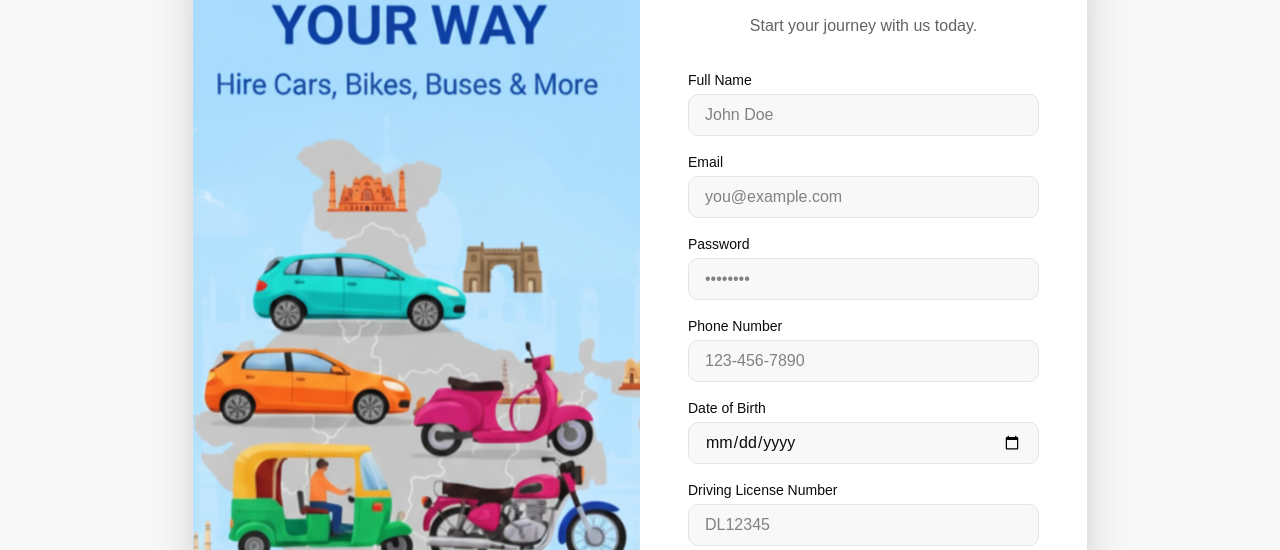
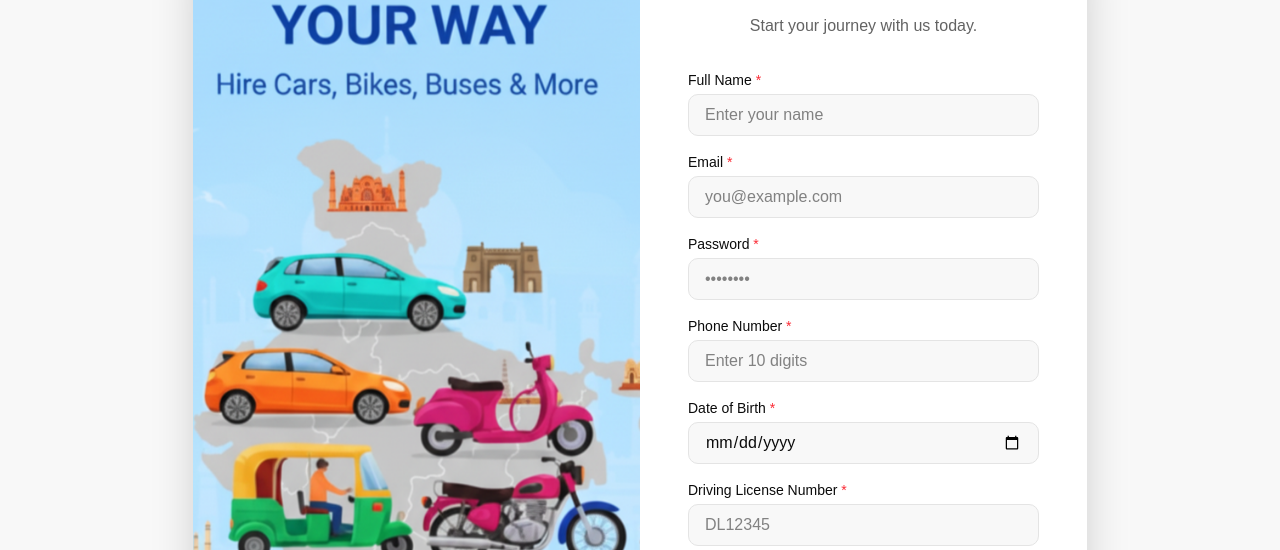
Before and after one commit to anshukushwaha07/vehicle-rent, a React (Vite) app in the folder Frontend/: page /signup in a window 1280 px wide. Shown: the part 175-725 px from the top of the page. Built offline with nearby package versions, Linux system fonts and the light colour scheme; no server answers.

Commit message:
Fixed SignupPage password validation and updated assets

```diff
--- a/Frontend/src/pages/SignupPage.tsx
+++ b/Frontend/src/pages/SignupPage.tsx
@@ -6,8 +6,7 @@ import { Footer } from '../components/layout/Footer';
 import type { SignUpData } from '../types';
 import signupImage from '../assets/vehical_img/Signup.png';
 
-
-const SocialButton = ({ icon, text, provider }: { icon: string, text: string, provider: string }) => (
+const SocialButton = ({ icon, text, provider }: { icon: string; text: string; provider: string }) => (
   <button className="w-full flex items-center justify-center gap-2 py-2.5 border rounded-lg hover:bg-accent transition-colors">
     <img src={icon} alt={`${provider} logo`} className="w-5 h-5" />
     <span className="text-sm font-medium text-muted-foreground">{text}</span>
@@ -23,25 +22,89 @@ export default function SignupPage() {
     dateOfBirth: '',
     drivingLicenseNumber: '',
   });
+
+  const [errors, setErrors] = useState<{ [key: string]: string }>({});
   const [loading, setLoading] = useState(false);
   const { signup } = useAuth();
   const navigate = useNavigate();
 
-    const handleChange = (e: React.ChangeEvent<HTMLInputElement>) => {
-        setFormData({
-            ...formData,
-            [e.target.id]: e.target.value,
-        });
+  // ✅ Updated password regex
+  const passwordRegex = /^(?=.*[a-z])(?=.*[A-Z])(?=.*\d)(?=.*[!@#$%^&*()_+\-=[\]{};':"\\|,.<>/?]).{8,}$/;
+
+  // ✅ Validation function
+  const validateField = (id: string, value: string) => {
+    let error = '';
+
+    switch (id) {
+      case 'name':
+        if (!/^[a-zA-Z\s]{3,30}$/.test(value)) error = 'Name must be 3–30 letters only.';
+        break;
+
+      case 'email':
+        if (!/^[^\s@]+@[^\s@]+\.[^\s@]+$/.test(value)) error = 'Enter a valid email.';
+        break;
+
+      case 'password':
+        const pwd = value.trim();
+        if (!pwd) error = 'Password is required.';
+        else if (!passwordRegex.test(pwd))
+          error = 'Password must be 8+ chars with uppercase, lowercase, number & symbol.';
+        break;
+
+      case 'phoneNumber':
+        if (!/^[0-9]{10}$/.test(value)) error = 'Phone must be 10 digits.';
+        break;
+
+      case 'dateOfBirth': {
+        if (!value) {
+          error = 'Date of birth is required.';
+          break;
+        }
+        const dob = new Date(value);
+        const today = new Date();
+        const age = today.getFullYear() - dob.getFullYear();
+        if (dob > today) error = 'DOB cannot be in the future.';
+        else if (age < 18) error = 'Must be at least 18 years old.';
+        break;
+      }
+
+      case 'drivingLicenseNumber':
+        if (!/^[A-Z0-9]{6,15}$/.test(value)) error = 'License must be 6–15 alphanumeric chars.';
+        break;
+
+      default:
+        break;
+    }
+
+    setErrors((prev) => ({ ...prev, [id]: error }));
+    return error === '';
   };
 
+  // ✅ Handle input change
+  const handleChange = (e: React.ChangeEvent<HTMLInputElement>) => {
+    const { id, value } = e.target;
+    setFormData({ ...formData, [id]: value });
+    validateField(id, value); // real-time validation
+  };
+
+  // ✅ Handle form submit
   const handleSubmit = async (e: React.FormEvent) => {
     e.preventDefault();
+    let isValid = true;
+
+    Object.entries(formData).forEach(([key, value]) => {
+      const valid = validateField(key, value);
+      if (!valid) isValid = false;
+    });
+
+    if (!isValid) return;
+
     setLoading(true);
     try {
       await signup(formData);
       navigate('/');
     } catch (error) {
-            console.error("Signup failed:", error);
+      console.error('Signup failed:', error);
     } finally {
       setLoading(false);
     }
@@ -55,6 +118,7 @@ export default function SignupPage() {
           <div className="hidden md:block">
             <img src={signupImage} alt="Signup illustration" className="w-full h-full object-cover" />
           </div>
+
           <div className="p-8 sm:p-12 bg-card text-card-foreground">
             <div className="text-center mb-8">
               <h1 className="text-3xl font-bold tracking-tight">Create an Account</h1>
@@ -62,36 +126,119 @@ export default function SignupPage() {
             </div>
 
             <form className="space-y-4" onSubmit={handleSubmit}>
-                            {/* Form inputs... */}
+              {/* Full Name */}
               <div>
-                                <label htmlFor="name" className="block text-sm font-medium mb-1">Full Name</label>
-                                <input type="text" id="name" placeholder="John Doe" onChange={handleChange} value={formData.name} required className="w-full px-4 py-2 border rounded-lg bg-background" />
+                <label htmlFor="name" className="block text-sm font-medium mb-1">
+                  Full Name <span className="text-red-500">*</span>
+                </label>
+                <input
+                  type="text"
+                  id="name"
+                  placeholder="Enter your name"
+                  onChange={handleChange}
+                  value={formData.name}
+                  required
+                  className="w-full px-4 py-2 border rounded-lg bg-background"
+                />
+                {errors.name && <p className="text-red-500 text-xs mt-1">{errors.name}</p>}
               </div>
+
+              {/* Email */}
               <div>
-                                <label htmlFor="email" className="block text-sm font-medium mb-1">Email</label>
-                                <input type="email" id="email" placeholder="you@example.com" onChange={handleChange} value={formData.email} required className="w-full px-4 py-2 border rounded-lg bg-background" />
+                <label htmlFor="email" className="block text-sm font-medium mb-1">
+                  Email <span className="text-red-500">*</span>
+                </label>
+                <input
+                  type="email"
+                  id="email"
+                  placeholder="you@example.com"
+                  onChange={handleChange}
+                  value={formData.email}
+                  required
+                  className="w-full px-4 py-2 border rounded-lg bg-background"
+                />
+                {errors.email && <p className="text-red-500 text-xs mt-1">{errors.email}</p>}
               </div>
+
+              {/* Password */}
               <div>
-                                <label htmlFor="password" className="block text-sm font-medium mb-1">Password</label>
-                                <input type="password" id="password" placeholder="••••••••" onChange={handleChange} value={formData.password} required minLength={8} className="w-full px-4 py-2 border rounded-lg bg-background" />
+                <label htmlFor="password" className="block text-sm font-medium mb-1">
+                  Password <span className="text-red-500">*</span>
+                </label>
+                <input
+                  type="password"
+                  id="password"
+                  placeholder="••••••••"
+                  onChange={handleChange}
+                  value={formData.password}
+                  required
+                  className="w-full px-4 py-2 border rounded-lg bg-background"
+                />
+                {errors.password && <p className="text-red-500 text-xs mt-1">{errors.password}</p>}
               </div>
+
+              {/* Phone Number */}
               <div>
-                                <label htmlFor="phoneNumber" className="block text-sm font-medium mb-1">Phone Number</label>
-                                <input type="tel" id="phoneNumber" placeholder="123-456-7890" onChange={handleChange} value={formData.phoneNumber} required className="w-full px-4 py-2 border rounded-lg bg-background" />
+                <label htmlFor="phoneNumber" className="block text-sm font-medium mb-1">
+                  Phone Number <span className="text-red-500">*</span>
+                </label>
+                <input
+                  type="tel"
+                  id="phoneNumber"
+                  placeholder="Enter 10 digits"
+                  onChange={handleChange}
+                  value={formData.phoneNumber}
+                  required
+                  className="w-full px-4 py-2 border rounded-lg bg-background"
+                />
+                {errors.phoneNumber && <p className="text-red-500 text-xs mt-1">{errors.phoneNumber}</p>}
               </div>
+
+              {/* Date of Birth */}
               <div>
-                                <label htmlFor="dateOfBirth" className="block text-sm font-medium mb-1">Date of Birth</label>
-                                <input type="date" id="dateOfBirth" onChange={handleChange} value={formData.dateOfBirth} required className="w-full px-4 py-2 border rounded-lg bg-background" />
+                <label htmlFor="dateOfBirth" className="block text-sm font-medium mb-1">
+                  Date of Birth <span className="text-red-500">*</span>
+                </label>
+                <input
+                  type="date"
+                  id="dateOfBirth"
+                  onChange={handleChange}
+                  value={formData.dateOfBirth}
+                  required
+                  className="w-full px-4 py-2 border rounded-lg bg-background"
+                />
+                {errors.dateOfBirth && <p className="text-red-500 text-xs mt-1">{errors.dateOfBirth}</p>}
               </div>
+
+              {/* Driving License Number */}
               <div>
-                                <label htmlFor="drivingLicenseNumber" className="block text-sm font-medium mb-1">Driving License Number</label>
-                                <input type="text" id="drivingLicenseNumber" placeholder="DL12345" onChange={handleChange} value={formData.drivingLicenseNumber} required className="w-full px-4 py-2 border rounded-lg bg-background" />
+                <label htmlFor="drivingLicenseNumber" className="block text-sm font-medium mb-1">
+                  Driving License Number <span className="text-red-500">*</span>
+                </label>
+                <input
+                  type="text"
+                  id="drivingLicenseNumber"
+                  placeholder="DL12345"
+                  onChange={handleChange}
+                  value={formData.drivingLicenseNumber}
+                  required
+                  className="w-full px-4 py-2 border rounded-lg bg-background"
+                />
+                {errors.drivingLicenseNumber && (
+                  <p className="text-red-500 text-xs mt-1">{errors.drivingLicenseNumber}</p>
+                )}
               </div>
-                            <button type="submit" className="w-full bg-primary text-primary-foreground py-2.5 rounded-lg font-semibold hover:bg-primary/90" disabled={loading}>
+
+              <button
+                type="submit"
+                className="w-full bg-primary text-primary-foreground py-2.5 rounded-lg font-semibold hover:bg-primary/90"
+                disabled={loading}
+              >
                 {loading ? 'Creating Account...' : 'Create Account'}
               </button>
             </form>
 
+            {/* Social Signup */}
             <div className="relative my-8">
               <div className="absolute inset-0 flex items-center">
                 <span className="w-full border-t" />
@@ -102,12 +249,23 @@ export default function SignupPage() {
             </div>
 
             <div className="grid grid-cols-1 sm:grid-cols-2 gap-4">
-                           <SocialButton provider="Google" text="Google" icon="https://www.gstatic.com/firebasejs/ui/2.0.0/images/auth/google.svg" />
-                           <SocialButton provider="Facebook" text="Facebook" icon="https://www.gstatic.com/firebasejs/ui/2.0.0/images/auth/facebook.svg" />
+              <SocialButton
+                provider="Google"
+                text="Google"
+                icon="https://www.gstatic.com/firebasejs/ui/2.0.0/images/auth/google.svg"
+              />
+              <SocialButton
+                provider="Facebook"
+                text="Facebook"
+                icon="https://www.gstatic.com/firebasejs/ui/2.0.0/images/auth/facebook.svg"
+              />
             </div>
 
             <p className="text-center text-sm text-muted-foreground mt-8">
-                            Already have an account? <Link to="/login" className="text-primary hover:underline">Log in</Link>
+              Already have an account?{' '}
+              <Link to="/login" className="text-primary hover:underline">
+                Log in
+              </Link>
             </p>
           </div>
         </div>
```
Lines whose indentation alone changed are shown as unchanged.
